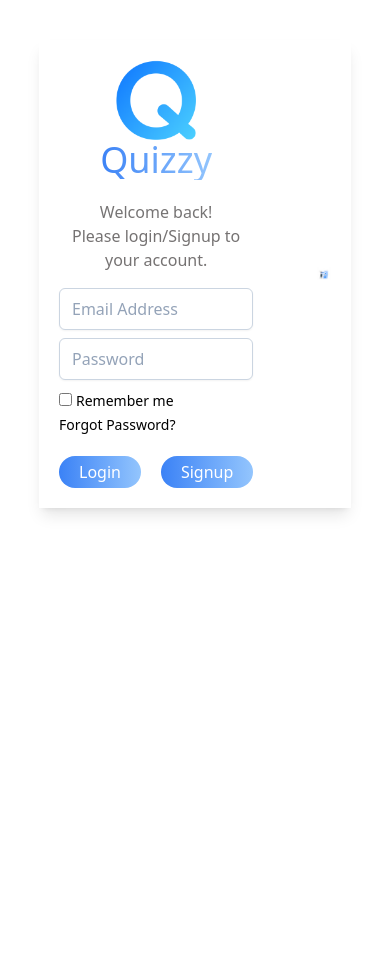
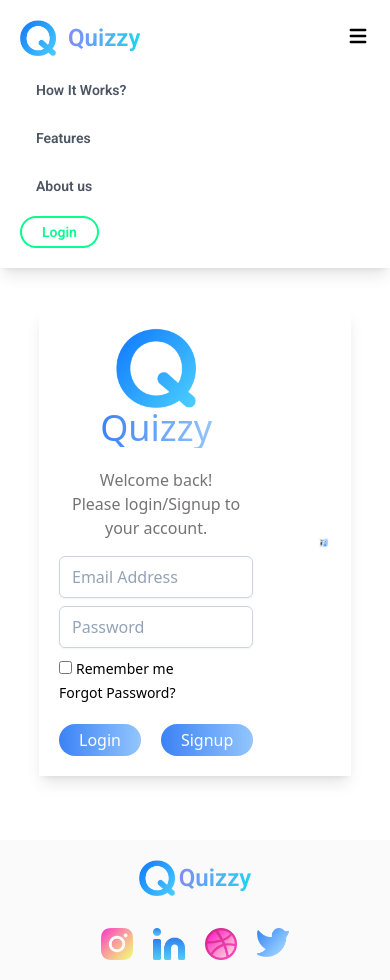
Before and after one commit to farhanpavel/Quiz-Taker, a React (Vite) app: page /signin in a window 390 px wide. Before the commit the page ends 844 px from the top, so only its background shows below. Built offline with nearby package versions, Linux system fonts and the light colour scheme.

Commit message:
Template Changed

```diff
--- /dev/null
+++ b/app/Footer.tsx
@@ -0,0 +1,23 @@
+import React from 'react'
+
+export default function Footer() {
+  return (
+    <div>
+       <div className='sm:flex sm:flex-wrap p-5 sm:justify-between  bg-[#fafafa]'>
+      <div className='flex flex-wrap gap-1 items-center place-content-center'>
+      <img className='w-9' src="./images/Home/Q.png" alt="" />
+      <h1 className='text-2xl font-bold font-roboto bg-clip-text text-transparent bg-gradient-to-r from-indigo-400 to-cyan-400'>Quizzy</h1>
+      </div>
+      <div >
+        <ul  className='flex flex-wrap mt-8 sm:mt-0 place-content-center gap-x-5'>
+          <li><a href=""><img className='w-8' src="./images/Home/insta.png" alt="" /></a></li>
+          <li><a href=""><img className='w-8' src="./images/Home/linkedin.png" alt="" /></a></li>
+          <li><a href=""><img className='w-8' src="./images/Home/ball.png" alt="" /></a></li>
+          <li><a href=""><img className='w-8' src="./images/Home/twitter.png" alt="" /></a></li>
+        </ul>
+      </div>
+
+    </div>
+    </div>
+  )
+}
--- /dev/null
+++ b/app/Header.tsx
@@ -0,0 +1,34 @@
+import React from 'react'
+
+export default function Header() {
+  return (
+    <div>
+        <div className='md:flex md:flex-wrap md:flex-row justify-between p-5 shadow-lg font-roboto font-bold '>
+      <div className='flex flex-wrap items-center gap-x-3'>
+
+       <img className='w-9' src="./images/Home/Q.png" alt="" />
+        <h1 className='text-2xl font-bold bg-clip-text text-transparent bg-gradient-to-r from-indigo-400 to-cyan-400'>Quizzy</h1>
+       </div>
+      <div>
+      <div className='md:hidden float-right -mt-8  '>
+      <button data-collapse-toggle="mobile-menu" type="button" className="md:hidden ml-3 text-black hover:text-gray-900 focus:outline-none focus:ring-2 focus:ring-blue-300 rounded-lg inline-flex items-center justify-center" aria-controls="mobile-menu-2" aria-expanded="false">
+        <span className="sr-only">Open main menu</span>
+        <svg className="w-6 h-6" fill="currentColor" viewBox="0 0 20 20" xmlns="http://www.w3.org/2000/svg"><path fill-rule="evenodd" d="M3 5a1 1 0 011-1h12a1 1 0 110 2H4a1 1 0 01-1-1zM3 10a1 1 0 011-1h12a1 1 0 110 2H4a1 1 0 01-1-1zM3 15a1 1 0 011-1h12a1 1 0 110 2H4a1 1 0 01-1-1z" clip-rule="evenodd"></path></svg>
+        <svg className="hidden w-6 h-6" fill="currentColor" viewBox="0 0 20 20" xmlns="http://www.w3.org/2000/svg"><path fill-rule="evenodd" d="M4.293 4.293a1 1 0 011.414 0L10 8.586l4.293-4.293a1 1 0 111.414 1.414L11.414 10l4.293 4.293a1 1 0 01-1.414 1.414L10 11.414l-4.293 4.293a1 1 0 01-1.414-1.414L8.586 10 4.293 5.707a1 1 0 010-1.414z" clip-rule="evenodd"></path></svg>
+        </button>
+       </div>
+      </div>
+
+      <div className='mt-4 md:mt-0' id="mobile-menu">
+      <ul className='md:flex md:flex-wrap md:space-y-0 space-y-3 gap-x-10 text-gray-600 text-sm '>
+
+        <li className='p-2' ><a className='p-2 hover:rounded hover:bg-[#0467FF] hover:text-white '  href="">How It Works?</a></li>
+        <li className='p-2'><a className='p-2 hover:rounded hover:bg-[#0467FF] hover:text-white ' href="">Features</a></li>
+        <li className='p-2'><a className='p-2 hover:rounded hover:bg-[#0467FF] hover:text-white '  href="">About us</a></li>
+        <button  className='hover:bg-[#06FE8E] hover:text-white border-2 rounded-full border-[#06FE8E] px-5 py-1 text-[#06FE8E]  -mt-1'><a href="">Login</a></button>
+      </ul>
+      </div>
+     </div>
+    </div>
+  )
+}
--- a/app/Home.tsx
+++ b/app/Home.tsx
@@ -1,36 +1,12 @@
 import React from 'react'
 import { Link } from 'react-router-dom'
+import Header from "../app/header.tsx"
+import Footer from "../app/footer.tsx"
 export default function Home() {
   return (
     <div>
         <div>
-
-     <div className='md:flex md:flex-wrap md:flex-row justify-between p-5 shadow-lg font-roboto font-bold '>
-      <div className='flex flex-wrap items-center gap-x-3'>
-
-       <img className='w-9' src="./images/Home/Q.png" alt="" />
-        <h1 className='text-2xl font-bold bg-clip-text text-transparent bg-gradient-to-r from-indigo-400 to-cyan-400'>Quizzy</h1>
-       </div>
-      <div>
-      <div className='md:hidden float-right -mt-8  '>
-      <button data-collapse-toggle="mobile-menu" type="button" className="md:hidden ml-3 text-black hover:text-gray-900 focus:outline-none focus:ring-2 focus:ring-blue-300 rounded-lg inline-flex items-center justify-center" aria-controls="mobile-menu-2" aria-expanded="false">
-        <span className="sr-only">Open main menu</span>
-        <svg className="w-6 h-6" fill="currentColor" viewBox="0 0 20 20" xmlns="http://www.w3.org/2000/svg"><path fill-rule="evenodd" d="M3 5a1 1 0 011-1h12a1 1 0 110 2H4a1 1 0 01-1-1zM3 10a1 1 0 011-1h12a1 1 0 110 2H4a1 1 0 01-1-1zM3 15a1 1 0 011-1h12a1 1 0 110 2H4a1 1 0 01-1-1z" clip-rule="evenodd"></path></svg>
-        <svg className="hidden w-6 h-6" fill="currentColor" viewBox="0 0 20 20" xmlns="http://www.w3.org/2000/svg"><path fill-rule="evenodd" d="M4.293 4.293a1 1 0 011.414 0L10 8.586l4.293-4.293a1 1 0 111.414 1.414L11.414 10l4.293 4.293a1 1 0 01-1.414 1.414L10 11.414l-4.293 4.293a1 1 0 01-1.414-1.414L8.586 10 4.293 5.707a1 1 0 010-1.414z" clip-rule="evenodd"></path></svg>
-        </button>
-       </div>
-      </div>
-
-      <div className='mt-4 md:mt-0' id="mobile-menu">
-      <ul className='md:flex md:flex-wrap md:space-y-0 space-y-3 gap-x-10 text-gray-600 text-sm '>
-
-        <li className='p-2' ><a className='p-2 hover:rounded hover:bg-[#0467FF] hover:text-white '  href="">How It Works?</a></li>
-        <li className='p-2'><a className='p-2 hover:rounded hover:bg-[#0467FF] hover:text-white ' href="">Features</a></li>
-        <li className='p-2'><a className='p-2 hover:rounded hover:bg-[#0467FF] hover:text-white '  href="">About us</a></li>
-        <button  className='hover:bg-[#06FE8E] hover:text-white border-2 rounded-full border-[#06FE8E] px-5 py-1 text-[#06FE8E]  -mt-1'><a href="">Login</a></button>
-      </ul>
-      </div>
-     </div>
+     <Header/>
     <div className='container mx-auto'>
       <div className='flex flex-wrap justify-around'>
         <div className='m-auto '>
@@ -44,14 +20,11 @@ export default function Home() {
         <button
   className="border-2 bg-gradient-to-r rounded-full from-blue-500 to-blue-300 text-white lg:px-4 lg:py-2 py-1 px-3 focus:outline-none transform transition-transform hover:scale-105">
     <Link to="/signin"  className="text-white p-2 font-semibold">Sign in</Link>
-
 </button>
-
 <button
   className="border-2 bg-gradient-to-r from-blue-500 to-blue-300 text-white lg:px-4 lg:py-2 py-1 px-3 rounded-full focus:outline-none transform transition-transform hover:scale-105"
 >
 <Link to="/signup"  className="text-white p-2 font-semibold">Sign up</Link>
-
 </button>
 
 
@@ -195,21 +168,7 @@ export default function Home() {
 
 
     </div>
-    <div className='sm:flex sm:flex-wrap p-5 sm:justify-between  bg-[#fafafa]'>
-      <div className='flex flex-wrap gap-1 items-center place-content-center'>
-      <img className='w-9' src="./images/Home/Q.png" alt="" />
-      <h1 className='text-2xl font-bold font-roboto bg-clip-text text-transparent bg-gradient-to-r from-indigo-400 to-cyan-400'>Quizzy</h1>
-      </div>
-      <div >
-        <ul  className='flex flex-wrap mt-8 sm:mt-0 place-content-center gap-x-5'>
-          <li><a href=""><img className='w-8' src="./images/Home/insta.png" alt="" /></a></li>
-          <li><a href=""><img className='w-8' src="./images/Home/linkedin.png" alt="" /></a></li>
-          <li><a href=""><img className='w-8' src="./images/Home/ball.png" alt="" /></a></li>
-          <li><a href=""><img className='w-8' src="./images/Home/twitter.png" alt="" /></a></li>
-        </ul>
-      </div>
-
-    </div>
+   <Footer/>
 
 </div>
 
--- a/app/Signin.tsx
+++ b/app/Signin.tsx
@@ -1,9 +1,11 @@
 import React from 'react'
-
+import Header from "../app/header.tsx"
+import Footer from "../app/footer.tsx"
 export default function Signin() {
   return (
     <div>
-      <div className='shadow-lg flex  justify-between w-[80%] gap-x-16 items-center m-auto mt-10 p-5'>
+      <Header/>
+      <div className='shadow-lg flex  justify-between w-[80%] gap-x-16 items-center m-auto mt-10 p-5 mb-16'>
         <div >
           <div className='flex flex-wrap items-center gap-x-2 place-content-center mb-5'>
           <img className='w-20' src="./images/Signin/Q.png" alt="" />
@@ -38,6 +40,7 @@ export default function Signin() {
       <img src="./images/Signin/Signin.jpg" alt="" />
         </div>
       </div>
+      <Footer/>
     </div>
   )
 }
```
